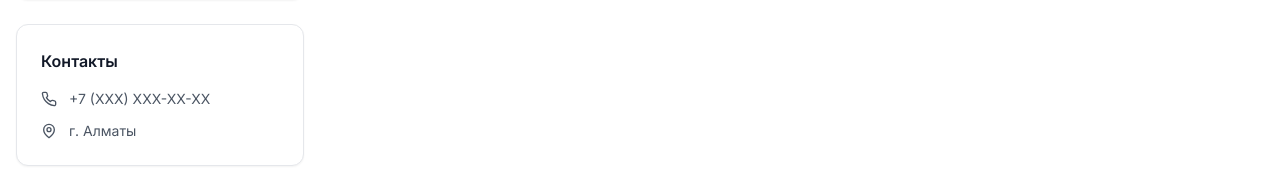
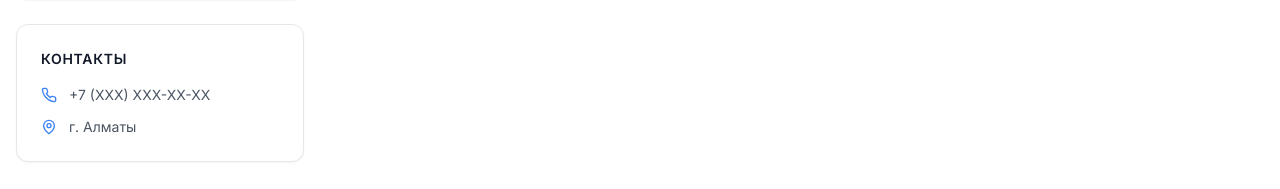
Before and after one commit to mayerpeter502-cloud/auto-parts-shop, a Next.js app: page /account in a window 1280 px wide. Shown: the part 475-664 px from the top of the page. Built offline with nearby package versions, Linux system fonts and the light colour scheme.

Commit message:
Fix: Remove unused hooks from account page to fix build

```diff
--- a/src/app/account/page.tsx
+++ b/src/app/account/page.tsx
@@ -1,7 +1,7 @@
 import { Metadata } from "next";
 import AccountPageContent from "./AccountPageContent";
 import Link from 'next/link';
-import { Car, Settings, Package, Heart, ChevronRight, LogOut, User, MapPin, Phone, Mail } from 'lucide-react';
+import { Car, Settings, Package, Heart, ChevronRight, MapPin, Phone } from 'lucide-react';
 
 export const metadata: Metadata = {
   title: "Личный кабинет | AutoParts.kz",
@@ -14,7 +14,7 @@ export default function AccountPage() {
     <div className="container mx-auto px-4 py-8">
       {/* Breadcrumbs */}
       <nav className="flex items-center gap-2 text-sm text-gray-500 mb-6">
-        <Link href="/" className="hover:text-blue-600">Главная</Link>
+        <Link href="/" className="hover:text-blue-600 transition-colors">Главная</Link>
         <ChevronRight className="w-4 h-4" />
         <span className="text-gray-900 font-medium">Личный кабинет</span>
       </nav>
@@ -34,11 +34,11 @@ export default function AccountPage() {
                 <Package className="w-5 h-5" />
                 <span>Мои заказы</span>
               </Link>
-              <Link href="/account/favorites" className="flex items-center gap-3 px-4 py-3 rounded-lg text-gray-600 hover:bg-gray-50">
+              <Link href="/account/favorites" className="flex items-center gap-3 px-4 py-3 rounded-lg text-gray-600 hover:bg-gray-50 transition-colors">
                 <Heart className="w-5 h-5" />
                 <span>Избранное</span>
               </Link>
-              <Link href="/account/settings" className="flex items-center gap-3 px-4 py-3 rounded-lg text-gray-600 hover:bg-gray-50">
+              <Link href="/account/settings" className="flex items-center gap-3 px-4 py-3 rounded-lg text-gray-600 hover:bg-gray-50 transition-colors">
                 <Settings className="w-5 h-5" />
                 <span>Настройки</span>
               </Link>
@@ -46,10 +46,10 @@ export default function AccountPage() {
           </div>
 
           <div className="bg-white rounded-xl shadow-sm border border-gray-200 p-6">
-            <h3 className="font-semibold text-gray-900 mb-4">Контакты</h3>
+            <h3 className="font-semibold text-gray-900 mb-4 text-sm uppercase tracking-wider">Контакты</h3>
             <div className="space-y-3 text-sm text-gray-600">
-              <div className="flex items-center gap-3"><Phone className="w-4 h-4" /> +7 (XXX) XXX-XX-XX</div>
-              <div className="flex items-center gap-3"><MapPin className="w-4 h-4" /> г. Алматы</div>
+              <div className="flex items-center gap-3"><Phone className="w-4 h-4 text-blue-500" /> +7 (XXX) XXX-XX-XX</div>
+              <div className="flex items-center gap-3"><MapPin className="w-4 h-4 text-blue-500" /> г. Алматы</div>
             </div>
           </div>
         </aside>
```
